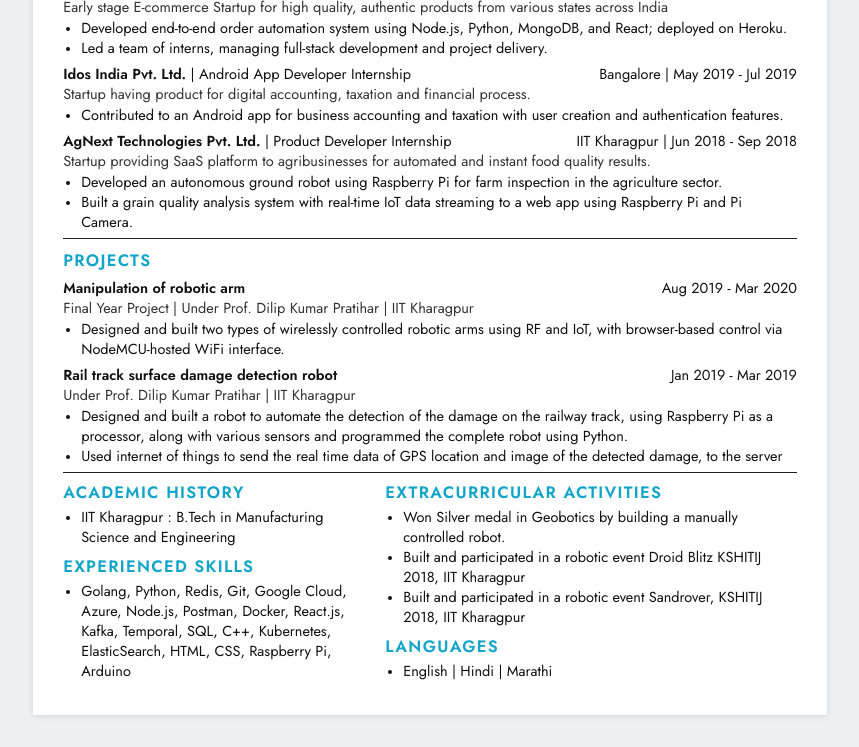
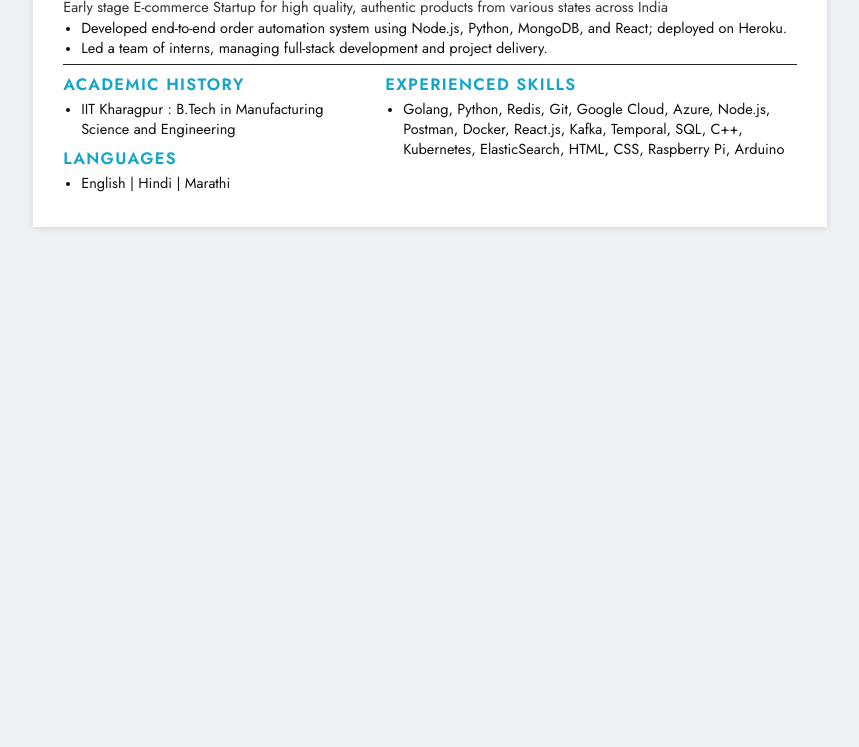
Before and after one commit to ukpratik/resume, a plain HTML site: page index.html in a window 1280 px wide. Shown: the part 1168-1915 px from the top of the page, without its empty margins (210-1069 px from the left). After the commit the page ends 1427 px from the top, so only its background shows below. Drawn offline with Linux system fonts and the light colour scheme.

Commit message:
Add mentoring to Livspace points; drop internships, projects, extracurriculars
Co-Authored-By: Claude Opus 5.5 <noreply@anthropic.com>

```diff
--- a/index.html
+++ b/index.html
@@ -150,8 +150,8 @@
       <ul>
         <li>Designed and developed Livspace's task allocation engine, automatically matching every field task to the best-fit store and employee.</li>
         <li>Made allocation resilient to failures by moving it onto Temporal workflows with automatic retries, health checks and alerting.</li>
-        <li>Designed and developed a calendar booking service in Go that guarantees no employee or store is ever double-booked.</li>
-        <li>Rewrote the legacy Java community platform in Go and migrated users, stores and zones one city at a time with no outage using feature flags.</li>
+        <li>Designed a calendar booking service in Go that guarantees no employee or store is ever double-booked, and mentored junior engineers through its development.</li>
+        <li>Designed the rewrite of the legacy Java community platform in Go and mentored junior engineers through its development; migrated users, stores and zones one city at a time with no outage using feature flags.</li>
         <li>Led the Pro Tool deprecation across 7 services, retiring the old design tool safely with a staged rollout and clear messages for designers.</li>      </ul>
     </div>
 
@@ -202,59 +202,18 @@
       </ul>
     </div>
 
-    <div class="job">
-      <div class="job-head"><span><span class="org">Idos India Pvt. Ltd.</span><span class="role">Android App Developer Internship</span></span><span class="when">Bangalore | May 2019 - Jul 2019</span></div>
-      <p class="blurb">Startup having product for digital accounting, taxation and financial process.</p>
-      <ul>
-        <li>Contributed to an Android app for business accounting and taxation with user creation and authentication features.</li>
-      </ul>
-    </div>
-
-    <div class="job">
-      <div class="job-head"><span><span class="org">AgNext Technologies Pvt. Ltd.</span><span class="role">Product Developer Internship</span></span><span class="when">IIT Kharagpur | Jun 2018 - Sep 2018</span></div>
-      <p class="blurb">Startup providing SaaS platform to agribusinesses for automated and instant food quality results.</p>
-      <ul>
-        <li>Developed an autonomous ground robot using Raspberry Pi for farm inspection in the agriculture sector.</li>
-        <li>Built a grain quality analysis system with real-time IoT data streaming to a web app using Raspberry Pi and Pi Camera.</li>
-      </ul>
-    </div>
-  </section>
-
-  <section>
-    <h2>Projects</h2>
-    <div class="job">
-      <div class="job-head"><span class="org">Manipulation of robotic arm</span><span class="when">Aug 2019 - Mar 2020</span></div>
-      <p class="blurb">Final Year Project | Under Prof. Dilip Kumar Pratihar | IIT Kharagpur</p>
-      <ul>
-        <li>Designed and built two types of wirelessly controlled robotic arms using RF and IoT, with browser-based control via NodeMCU-hosted WiFi interface.</li>
-      </ul>
-    </div>
-    <div class="job">
-      <div class="job-head"><span class="org">Rail track surface damage detection robot</span><span class="when">Jan 2019 - Mar 2019</span></div>
-      <p class="blurb">Under Prof. Dilip Kumar Pratihar | IIT Kharagpur</p>
-      <ul>
-        <li>Designed and built a robot to automate the detection of the damage on the railway track, using Raspberry Pi as a processor, along with various sensors and programmed the complete robot using Python.</li>
-        <li>Used internet of things to send the real time data of GPS location and image of the detected damage, to the server</li>
-      </ul>
-    </div>
   </section>
 
   <section class="bottom">
     <div>
       <h2>Academic History</h2>
       <ul><li>IIT Kharagpur : B.Tech in Manufacturing Science and Engineering</li></ul>
+      <h2>Languages</h2>
+      <ul><li>English | Hindi | Marathi</li></ul>
+    </div>
+    <div>
       <h2>Experienced Skills</h2>
       <ul><li>Golang, Python, Redis, Git, Google Cloud, Azure, Node.js, Postman, Docker, React.js, Kafka, Temporal, SQL, C++, Kubernetes, ElasticSearch, HTML, CSS, Raspberry Pi, Arduino</li></ul>
-    </div>
-    <div>
-      <h2>Extracurricular Activities</h2>
-      <ul>
-        <li>Won Silver medal in Geobotics by building a manually controlled robot.</li>
-        <li>Built and participated in a robotic event Droid Blitz KSHITIJ 2018, IIT Kharagpur</li>
-        <li>Built and participated in a robotic event Sandrover, KSHITIJ 2018, IIT Kharagpur</li>
-      </ul>
-      <h2>Languages</h2>
-      <ul><li>English | Hindi | Marathi</li></ul>
     </div>
   </section>
 </main>
```
Also changed, not shown: 1 other file.
